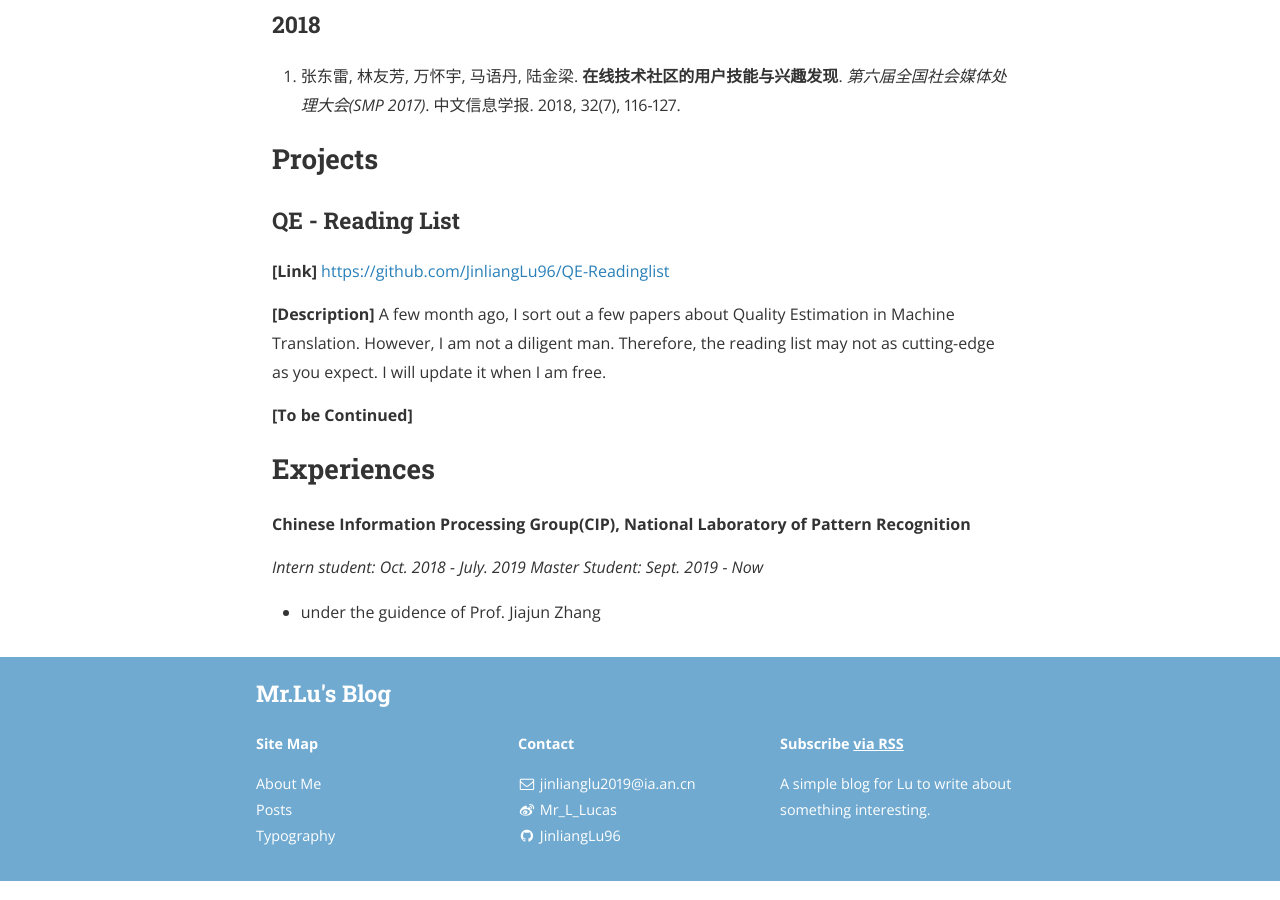
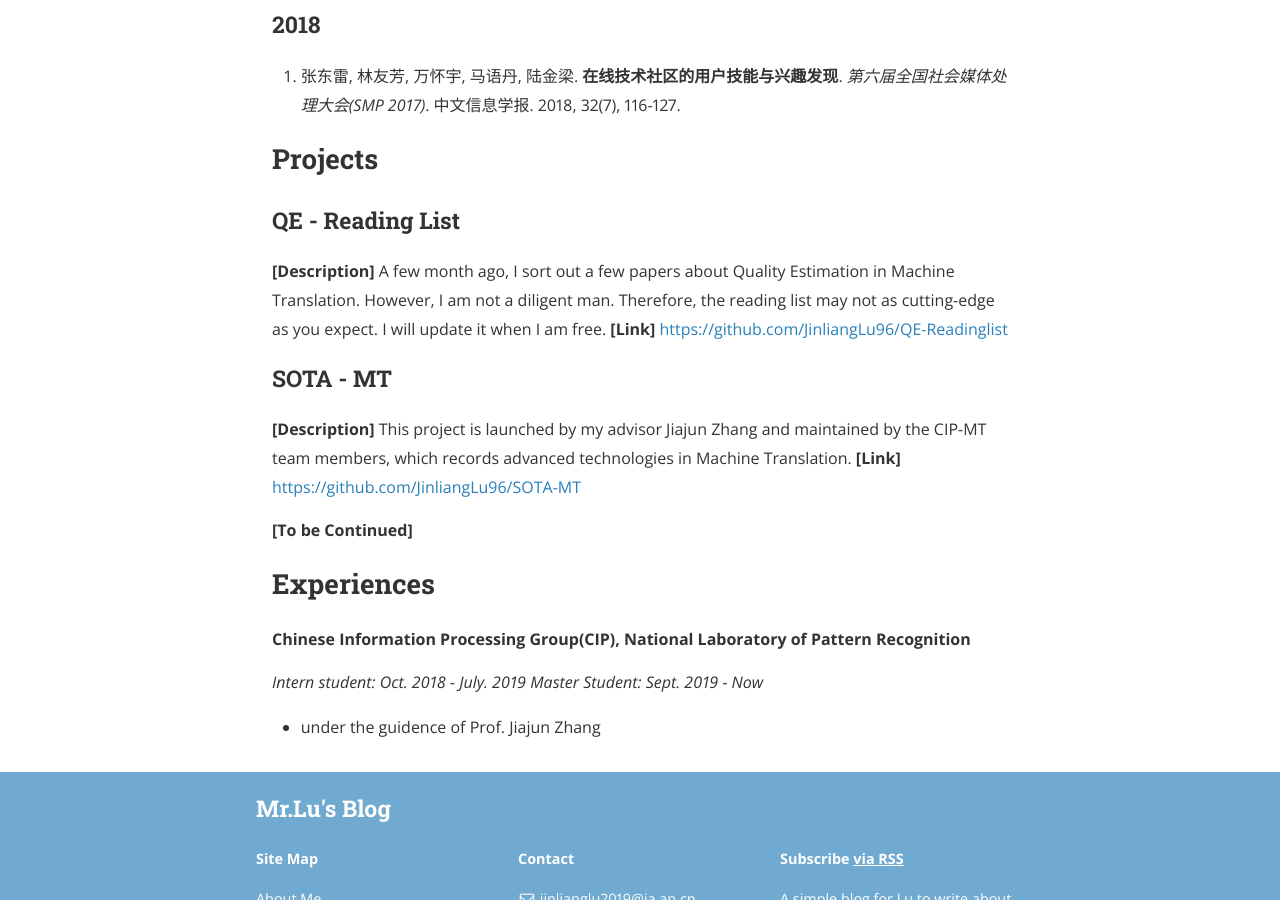
Before and after one commit to JinliangLu96/JinliangLu96.github.io, a Jekyll site: the page built from about.md, in a window 1280 px wide and 900 px high, scrolled down 1167 px. Built offline with Jekyll 4.4.1, drawn with Linux system fonts in a browser that asks for light colours; nearby versions of some CDN libraries.

Commit message:
Update about.md

```diff
--- a/about.md
+++ b/about.md
@@ -42,9 +42,13 @@ Hi, I am a master student in the [**Institute of Automation, Chinese Academy of
 
 ### QE - Reading List
 
+**[Description]** A few month ago, I sort out a few papers about Quality Estimation in Machine Translation. However, I am not a diligent man. Therefore, the reading list may not as cutting-edge as you expect. I will update it when I am free.
 **[Link]** [https://github.com/JinliangLu96/QE-Readinglist](https://github.com/JinliangLu96/QE-Readinglist)
 
-**[Description]** A few month ago, I sort out a few papers about Quality Estimation in Machine Translation. However, I am not a diligent man. Therefore, the reading list may not as cutting-edge as you expect. I will update it when I am free.
+### SOTA - MT
+
+**[Description]** This project is launched by my advisor Jiajun Zhang and maintained by the CIP-MT team members, which records advanced technologies in Machine Translation.
+**[Link]** [https://github.com/JinliangLu96/SOTA-MT](https://github.com/JinliangLu96/SOTA-MT)
 
 **[To be Continued]**
 
```
